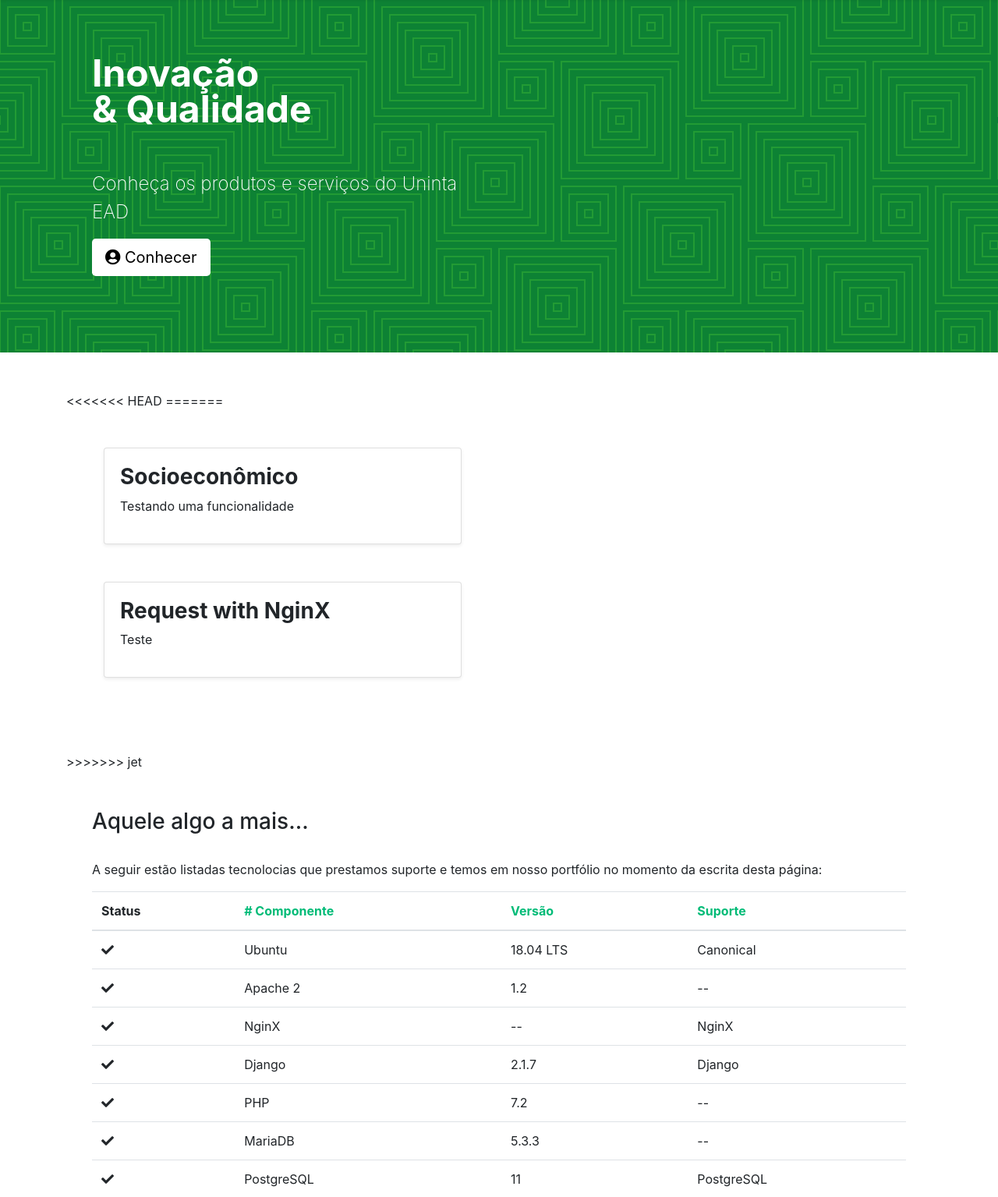
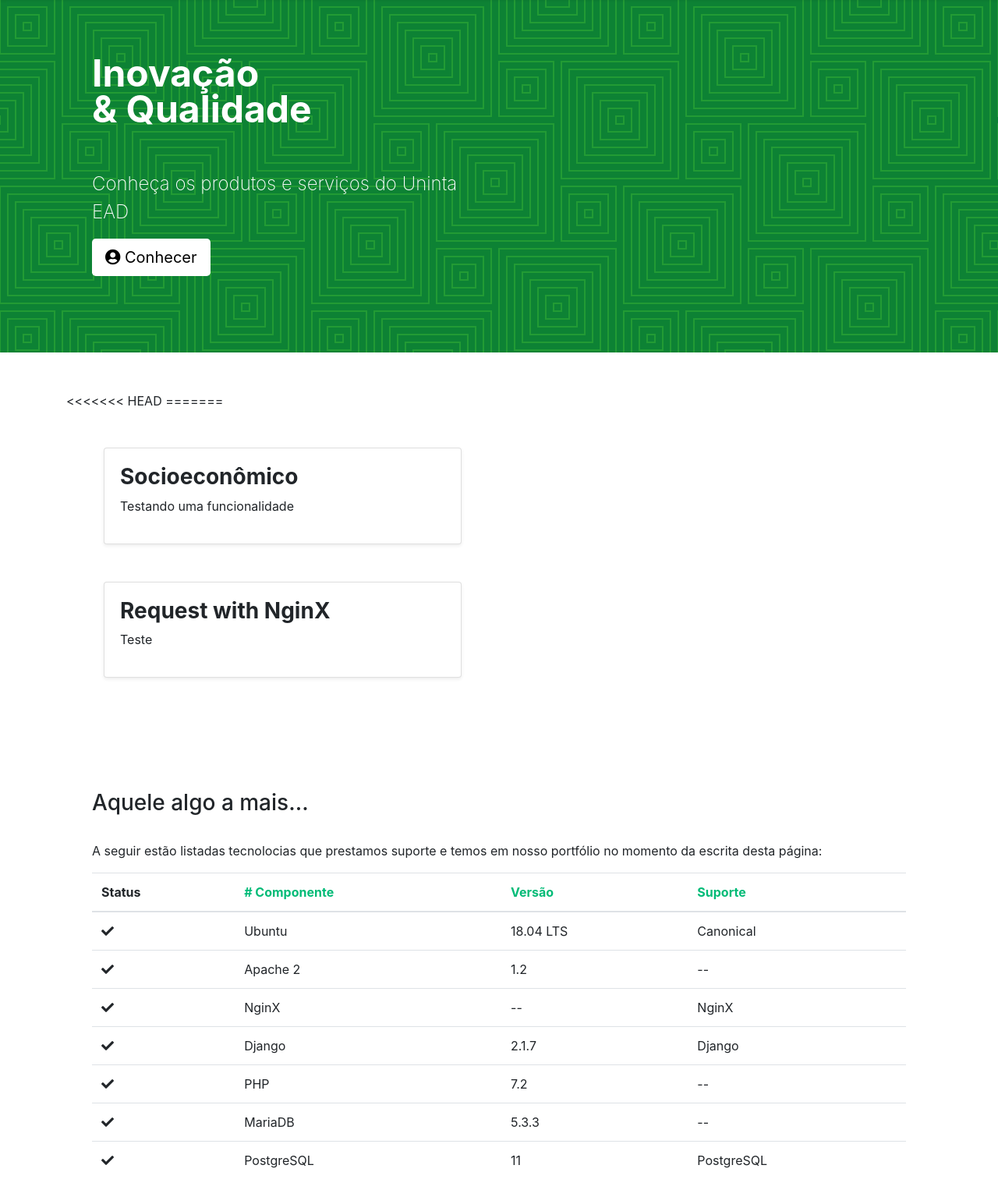
Before and after one commit to lucgbrl/TCC, a Django app: page / in a window 1280 px wide. Shown: the part 57-1592 px from the top of the page at 78% size. Run offline with Django 3.2, Linux system fonts and the light colour scheme; data comes from the database, SQL or seed files in the repository; parts of the project's set-up code (start-up, migrations or seed data) failed here and were passed over; some libraries are stand-ins or nearby versions.

Commit message:
Mantendo padrão semelhante ao anterior

```diff
--- a/mysite/blog/templates/blog/base.html
+++ b/mysite/blog/templates/blog/base.html
@@ -46,7 +46,6 @@
 
     </div>
 
->>>>>>> jet
 </section>
 <!-- Section-->
 <section>
```
